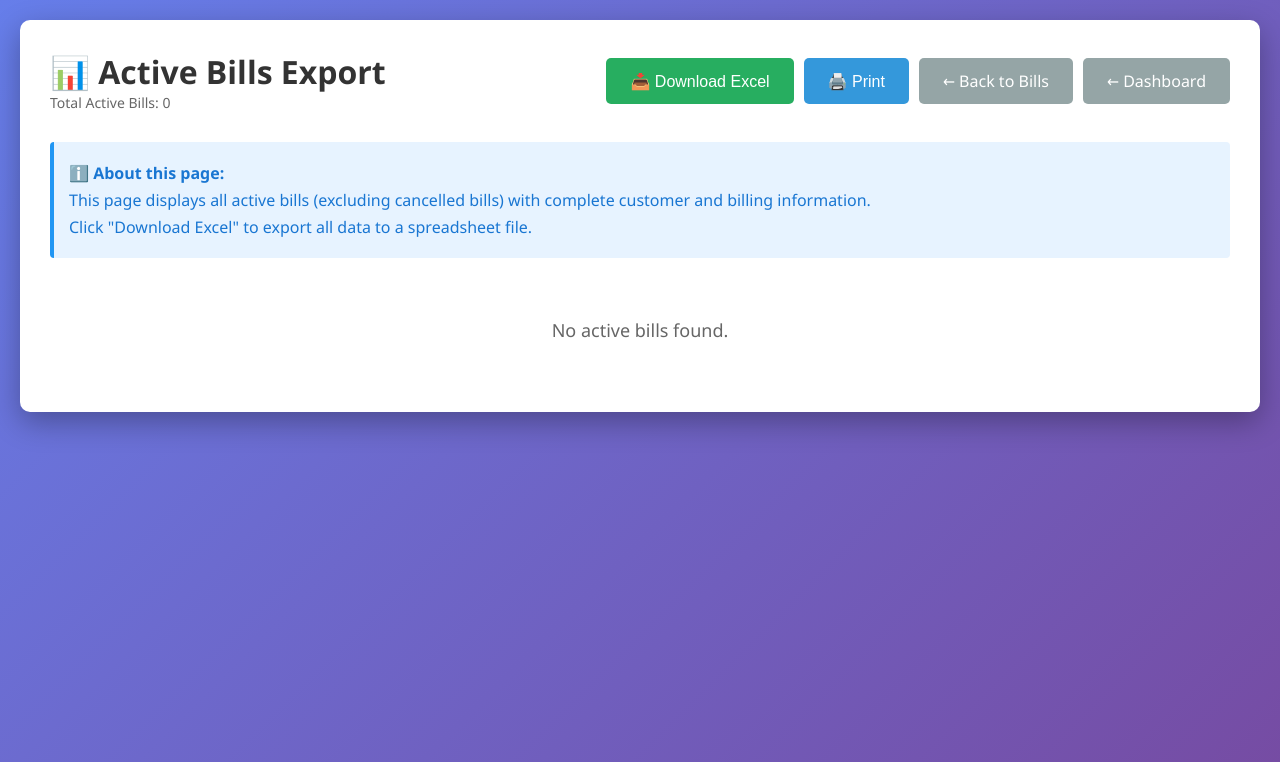
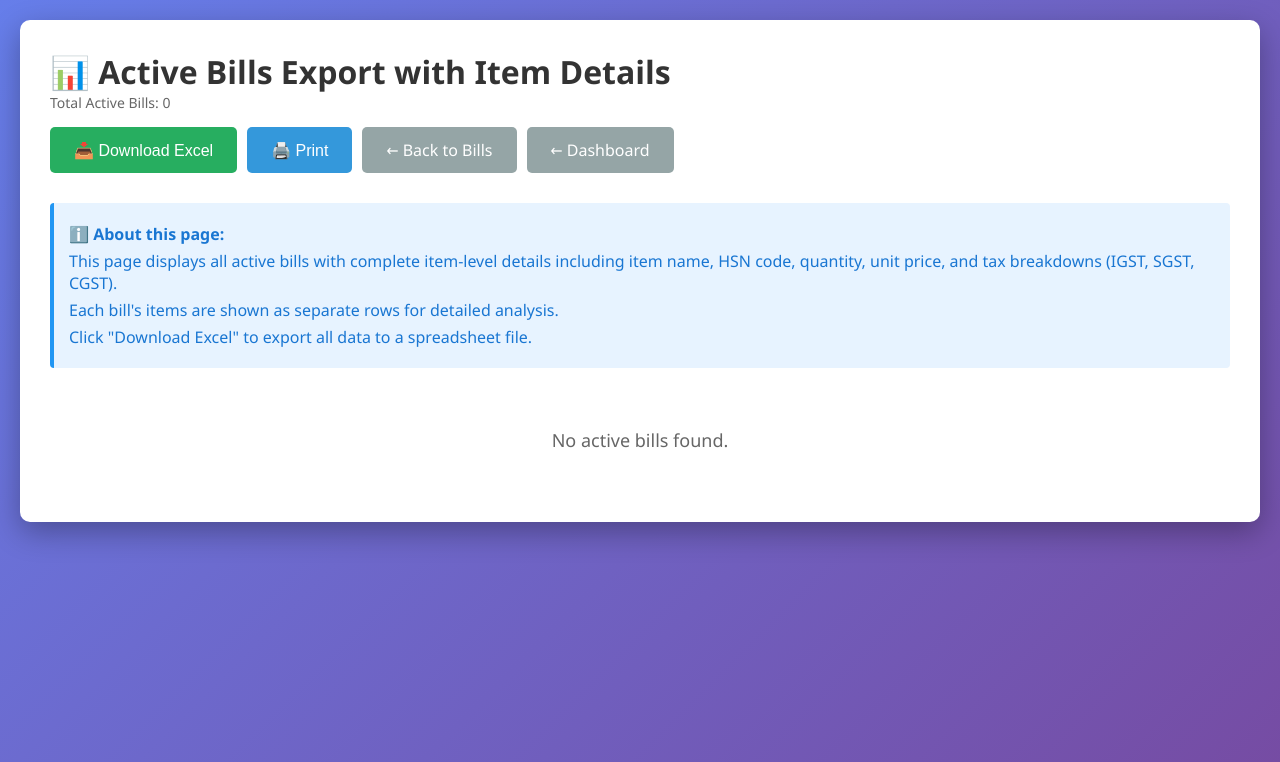
Before and after one commit to pshanmugavelp-pixel/Billing-web-app, a Flask app: page /billing/active-bills-export in a window 1280 px wide. Shown: the top 762 px of the page. Run offline with Flask 3, Linux system fonts and the light colour scheme; data that the repository does not hold is empty; some libraries are stand-ins or nearby versions.

Commit message:
updated export

```diff
--- a/routes/billing.py
+++ b/routes/billing.py
@@ -752,12 +752,13 @@ def update(bill_id):
 
 @billing_bp.route('/active-bills-export')
 def active_bills_export():
-    """Display all active bills with detailed information for Excel export"""
+    """Display all active bills with detailed item information for Excel export"""
     conn = get_db_connection()
 
-    # Get all active bills (not cancelled) with customer details
+    # Get all active bills (not cancelled) with customer details and items
     bills = conn.execute('''
         SELECT
+            b.id,
             b.bill_id,
             c.name as customer_name,
             c.gst_number as customer_gst,
@@ -780,7 +781,32 @@ def active_bills_export():
         ORDER BY b.created_at DESC
     ''').fetchall()
 
+    # Get items for each bill
+    bills_with_items = []
+    for bill in bills:
+        items = conn.execute('''
+            SELECT
+                bi.product_name,
+                i.hsn_code,
+                bi.quantity,
+                bi.unit_price,
+                bi.gst_percentage,
+                bi.igst,
+                bi.sgst,
+                bi.cgst,
+                bi.total
+            FROM billing_items bi
+            LEFT JOIN inventory i ON bi.product_id = i.id
+            WHERE bi.bill_id = ?
+            ORDER BY bi.id
+        ''', (bill['id'],)).fetchall()
+
+        bills_with_items.append({
+            'bill': dict(bill),
+            'items': [dict(item) for item in items]
+        })
+
     conn.close()
-    return render_template('billing/active_bills_export.html', bills=bills)
+    return render_template('billing/active_bills_export.html', bills_with_items=bills_with_items)
 
 # Made with Bob
--- a/templates/billing/active_bills_export.html
+++ b/templates/billing/active_bills_export.html
@@ -3,7 +3,7 @@
 <head>
     <meta charset="UTF-8">
     <meta name="viewport" content="width=device-width, initial-scale=1.0">
-    <title>Active Bills Export</title>
+    <title>Active Bills Export with Items</title>
     <script src="https://cdnjs.cloudflare.com/ajax/libs/xlsx/0.18.5/xlsx.full.min.js"></script>
     <style>
         * {
@@ -20,7 +20,7 @@
         }
 
         .container {
-            max-width: 1600px;
+            max-width: 1800px;
             margin: 0 auto;
             background: white;
             border-radius: 10px;
@@ -120,14 +120,14 @@
         table {
             width: 100%;
             border-collapse: collapse;
-            min-width: 1400px;
+            min-width: 2000px;
         }
 
         th, td {
-            padding: 12px;
+            padding: 10px;
             text-align: left;
-            border-bottom: 1px solid #ddd;
-            font-size: 14px;
+            border: 1px solid #ddd;
+            font-size: 13px;
         }
 
         th {
@@ -195,14 +195,18 @@
             margin: 5px 0;
             color: #1976D2;
         }
+
+        .item-row {
+            background: #f9f9f9;
+        }
     </style>
 </head>
 <body>
     <div class="container">
         <div class="header">
             <div>
-                <h1>📊 Active Bills Export</h1>
-                <p class="bill-count">Total Active Bills: {{ bills|length }}</p>
+                <h1>📊 Active Bills Export with Item Details</h1>
+                <p class="bill-count">Total Active Bills: {{ bills_with_items|length }}</p>
             </div>
             <div class="button-group">
                 <button onclick="downloadExcel()" class="btn btn-success no-print">📥 Download Excel</button>
@@ -214,7 +218,8 @@
 
         <div class="info-box no-print">
             <p><strong>ℹ️ About this page:</strong></p>
-            <p>This page displays all active bills (excluding cancelled bills) with complete customer and billing information.</p>
+            <p>This page displays all active bills with complete item-level details including item name, HSN code, quantity, unit price, and tax breakdowns (IGST, SGST, CGST).</p>
+            <p>Each bill's items are shown as separate rows for detailed analysis.</p>
             <p>Click "Download Excel" to export all data to a spreadsheet file.</p>
         </div>
 
@@ -228,53 +233,73 @@
             {% endif %}
         {% endwith %}
 
-        {% if bills %}
+        {% if bills_with_items %}
             <div class="table-wrapper">
                 <table id="billsTable">
                     <thead>
                         <tr>
                             <th>Bill ID</th>
+                            <th>Bill Date</th>
                             <th>Customer Name</th>
-                            <th>Customer GST Number</th>
-                            <th>Bill Date</th>
-                            <th>Subtotal (₹)</th>
-                            <th>GST Amount (₹)</th>
-                            <th>Total Amount (₹)</th>
+                            <th>Customer GST</th>
+                            <th>Item Name</th>
+                            <th>HSN Code</th>
+                            <th>Quantity</th>
+                            <th>Unit Price (₹)</th>
+                            <th>GST %</th>
+                            <th>IGST (₹)</th>
+                            <th>SGST (₹)</th>
+                            <th>CGST (₹)</th>
+                            <th>Item Total (₹)</th>
+                            <th>Bill Subtotal (₹)</th>
+                            <th>Bill GST (₹)</th>
+                            <th>Bill Total (₹)</th>
                             <th>Payment Status</th>
-                            <th>Notes</th>
-                            <th>Created Date</th>
                             <th>Customer ID</th>
                             <th>Vendor Code</th>
                             <th>Email</th>
                             <th>Mobile</th>
                             <th>Address</th>
                             <th>State</th>
+                            <th>Notes</th>
                         </tr>
                     </thead>
                     <tbody>
-                        {% for bill in bills %}
-                        <tr>
-                            <td>{{ bill['bill_id'] }}</td>
-                            <td>{{ bill['customer_name'] }}</td>
-                            <td>{{ bill['customer_gst'] or 'N/A' }}</td>
-                            <td>{{ bill['bill_date'] }}</td>
-                            <td>₹{{ "%.2f"|format(bill['subtotal']) }}</td>
-                            <td>₹{{ "%.2f"|format(bill['gst_amount']) }}</td>
-                            <td>₹{{ "%.2f"|format(bill['total_amount']) }}</td>
-                            <td>
-                                <span class="status-badge status-{{ bill['payment_status']|lower }}">
-                                    {{ bill['payment_status'] }}
-                                </span>
-                            </td>
-                            <td>{{ bill['notes'] or '' }}</td>
-                            <td>{{ bill['created_at'] }}</td>
-                            <td>{{ bill['customer_id'] }}</td>
-                            <td>{{ bill['vendor_code'] or 'N/A' }}</td>
-                            <td>{{ bill['email'] or 'N/A' }}</td>
-                            <td>{{ bill['mobile'] or 'N/A' }}</td>
-                            <td>{{ bill['address'] or 'N/A' }}</td>
-                            <td>{{ bill['state'] or 'N/A' }}</td>
-                        </tr>
+                        {% for bill_data in bills_with_items %}
+                            {% set bill = bill_data.bill %}
+                            {% set items = bill_data.items %}
+                            {% for item in items %}
+                            <tr class="item-row">
+                                <td>{{ bill.bill_id }}</td>
+                                <td>{{ bill.bill_date }}</td>
+                                <td>{{ bill.customer_name }}</td>
+                                <td>{{ bill.customer_gst or 'N/A' }}</td>
+                                <td>{{ item.product_name }}</td>
+                                <td>{{ item.hsn_code or 'N/A' }}</td>
+                                <td>{{ item.quantity }}</td>
+                                <td>{{ "%.2f"|format(item.unit_price) }}</td>
+                                <td>{{ "%.2f"|format(item.gst_percentage) }}%</td>
+                                <td>{{ "%.2f"|format(item.igst) }}</td>
+                                <td>{{ "%.2f"|format(item.sgst) }}</td>
+                                <td>{{ "%.2f"|format(item.cgst) }}</td>
+                                <td>{{ "%.2f"|format(item.total) }}</td>
+                                <td>{{ "%.2f"|format(bill.subtotal) }}</td>
+                                <td>{{ "%.2f"|format(bill.gst_amount) }}</td>
+                                <td>{{ "%.2f"|format(bill.total_amount) }}</td>
+                                <td>
+                                    <span class="status-badge status-{{ bill.payment_status|lower }}">
+                                        {{ bill.payment_status }}
+                                    </span>
+                                </td>
+                                <td>{{ bill.customer_id }}</td>
+                                <td>{{ bill.vendor_code or 'N/A' }}</td>
+                                <td>{{ bill.email or 'N/A' }}</td>
+                                <td>{{ bill.mobile or 'N/A' }}</td>
+                                <td>{{ bill.address or 'N/A' }}</td>
+                                <td>{{ bill.state or 'N/A' }}</td>
+                                <td>{{ bill.notes or '' }}</td>
+                            </tr>
+                            {% endfor %}
                         {% endfor %}
                     </tbody>
                 </table>
@@ -305,8 +330,8 @@
                 tr.querySelectorAll('td').forEach(td => {
                     // Remove currency symbols and clean text
                     let text = td.textContent.trim();
-                    // Remove ₹ symbol for numeric columns
-                    text = text.replace('₹', '');
+                    // Remove ₹ symbol and % symbol for numeric columns
+                    text = text.replace('₹', '').replace('%', '');
                     row.push(text);
                 });
                 rows.push(row);
@@ -319,28 +344,36 @@
             // Set column widths
             ws['!cols'] = [
                 {wch: 12},  // Bill ID
+                {wch: 12},  // Bill Date
                 {wch: 25},  // Customer Name
-                {wch: 20},  // Customer GST Number
-                {wch: 12},  // Bill Date
-                {wch: 12},  // Subtotal
-                {wch: 12},  // GST Amount
-                {wch: 15},  // Total Amount
+                {wch: 20},  // Customer GST
+                {wch: 30},  // Item Name
+                {wch: 12},  // HSN Code
+                {wch: 10},  // Quantity
+                {wch: 12},  // Unit Price
+                {wch: 8},   // GST %
+                {wch: 12},  // IGST
+                {wch: 12},  // SGST
+                {wch: 12},  // CGST
+                {wch: 12},  // Item Total
+                {wch: 15},  // Bill Subtotal
+                {wch: 12},  // Bill GST
+                {wch: 15},  // Bill Total
                 {wch: 15},  // Payment Status
-                {wch: 30},  // Notes
-                {wch: 20},  // Created Date
                 {wch: 15},  // Customer ID
                 {wch: 15},  // Vendor Code
                 {wch: 25},  // Email
                 {wch: 15},  // Mobile
                 {wch: 35},  // Address
-                {wch: 15}   // State
+                {wch: 15},  // State
+                {wch: 30}   // Notes
             ];
 
-            XLSX.utils.book_append_sheet(wb, ws, 'Active Bills');
+            XLSX.utils.book_append_sheet(wb, ws, 'Active Bills with Items');
 
             // Generate filename with current date
             const date = new Date().toISOString().split('T')[0];
-            const filename = `active_bills_export_${date}.xlsx`;
+            const filename = `active_bills_items_export_${date}.xlsx`;
 
             // Download file
             XLSX.writeFile(wb, filename);
```
